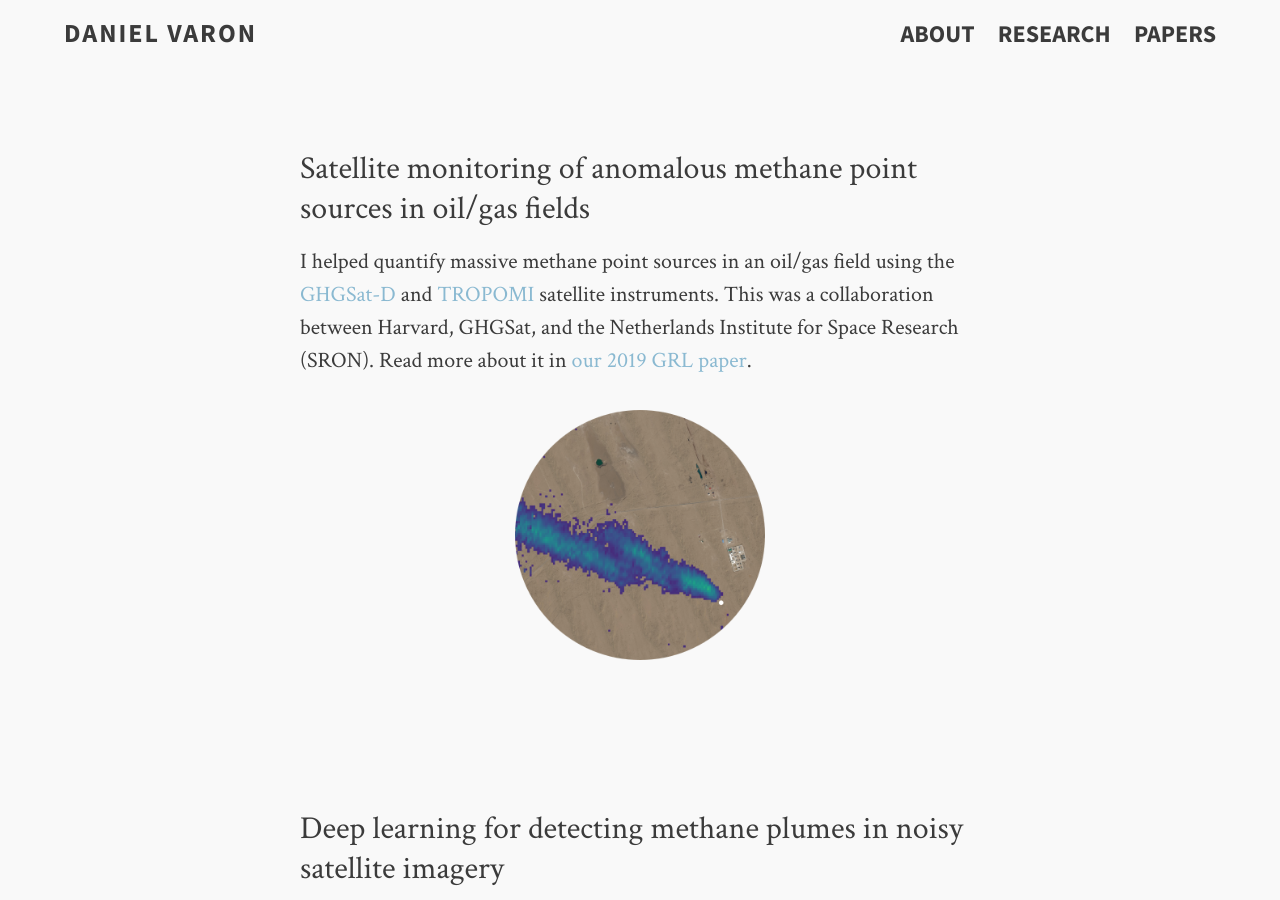
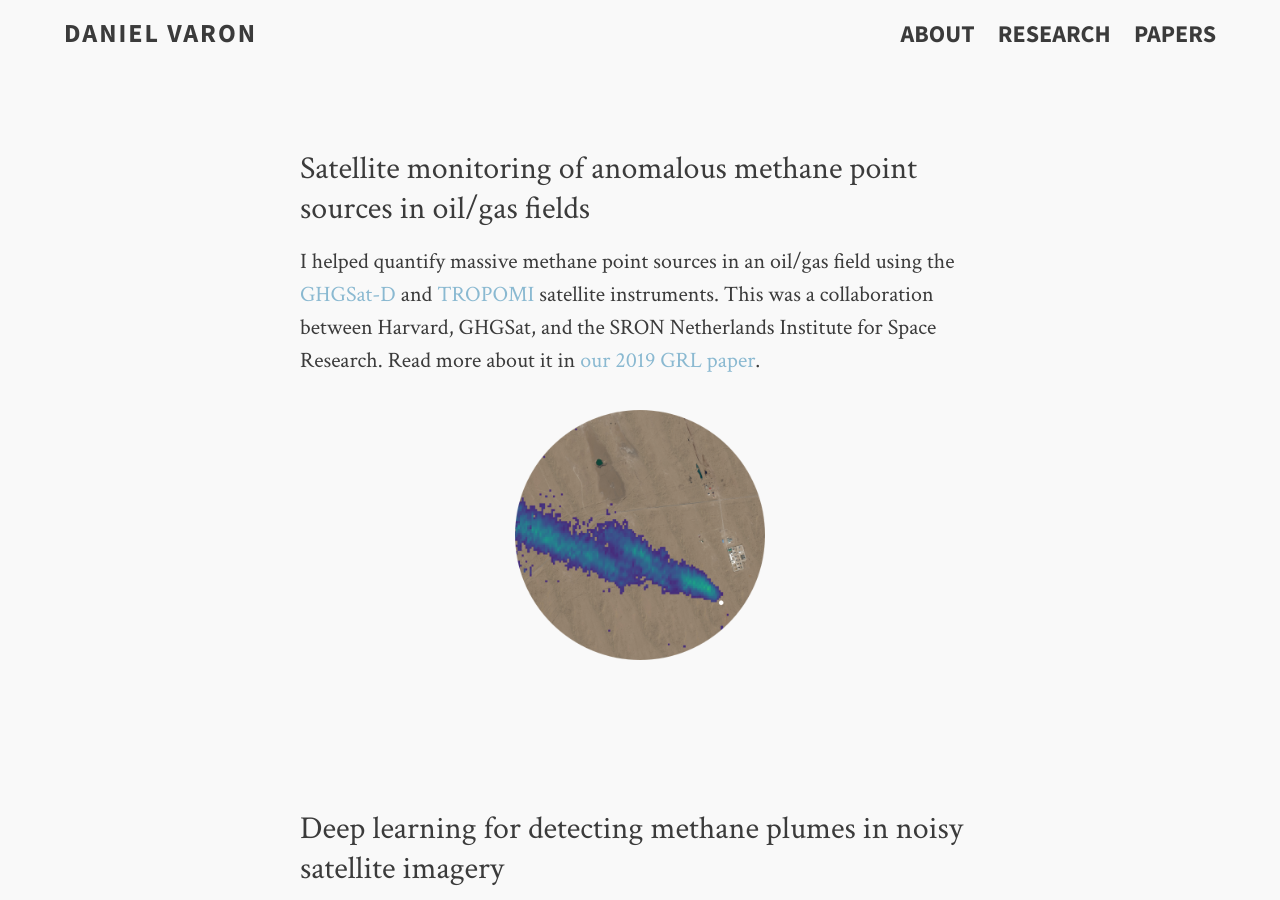
Before and after one commit to djvaron/djvaron.github.io, a Jekyll site: the page built from research.md, in a window 1280 px wide and 900 px high. Built offline with Jekyll 4.4.1, drawn with Linux system fonts in a browser that asks for light colours.

Commit message:
update cv

```diff
--- a/research.md
+++ b/research.md
@@ -7,7 +7,7 @@ tags: [daniel varon, methane, satellites, machine learning, emissions, research]
 
 ### Satellite monitoring of anomalous methane point sources in oil/gas fields
 
-I helped quantify massive methane point sources in an oil/gas field using the [GHGSat-D](https://www.ghgsat.com/who-we-are/our-satellites/claire/) and [TROPOMI](http://www.tropomi.eu/) satellite instruments. This was a collaboration between Harvard, GHGSat, and the Netherlands Institute for Space Research (SRON). Read more about it in [our 2019 GRL paper](https://agupubs.onlinelibrary.wiley.com/doi/abs/10.1029/2019GL083798).
+I helped quantify massive methane point sources in an oil/gas field using the [GHGSat-D](https://www.ghgsat.com/who-we-are/our-satellites/claire/) and [TROPOMI](http://www.tropomi.eu/) satellite instruments. This was a collaboration between Harvard, GHGSat, and the SRON Netherlands Institute for Space Research. Read more about it in [our 2019 GRL paper](https://agupubs.onlinelibrary.wiley.com/doi/abs/10.1029/2019GL083798).
 
 ![daniel varon methane satellite harvard plume thumb4](../images/thumb4_projects.png){:height="250px" width="250px"}
 
```
